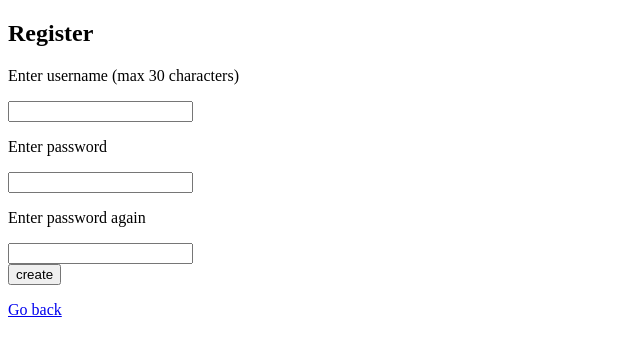
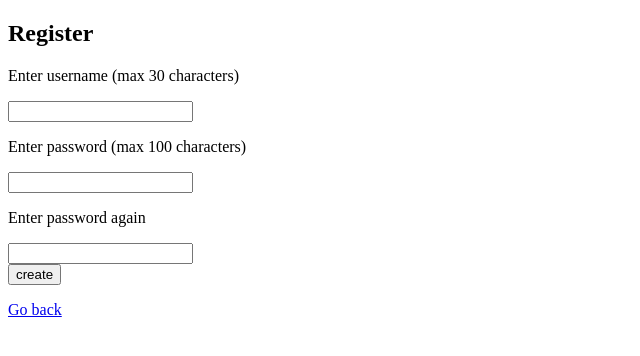
Before and after one commit to hyvarinen-o/Flashcards, a Flask app: page /register in a window 1280 px wide. Shown: the top 356 px of the page, without its empty margins (0-640 px from the left). Run offline with Flask 3, Linux system fonts and the light colour scheme.

Commit message:
add max character count to password and improve category select

```diff
--- a/app.py
+++ b/app.py
@@ -44,7 +44,7 @@ def register():
         username = request.form["username"].rstrip()
         password1 = request.form["password1"].rstrip()
         password2 = request.form["password2"].rstrip()
-        if not username or not password1 or not password2 or len(username) > 30 or len(password1) > 200:
+        if not username or not password1 or not password2 or len(username) > 30 or len(password1) > 100:
             flash("ERROR: Invalid username or password")
             return render_template("register.html", filled={})
         if len(username.strip(" ")) < 1 or len(password1.strip(" ")) < 1:
@@ -366,7 +366,9 @@ def add_categories(deck_id):
         for category_id in category_id_list:
             if decks.check_for_duplicate_category(category_id, deck_id):
                 decks.add_category_to_deck(category_id, deck_id)
-    return redirect("/deck/" + str(deck_id))
+        return redirect("/deck/" + str(deck_id))
+    flash("Please select atleast 1 category")
+    return redirect("/edit_categories/" + str(deck_id))
 
 @app.route("/delete_category_from_deck/<int:deck_id>/<int:category_id>", methods=["POST"])
 def delete_category_from_deck(deck_id, category_id):
--- a/templates/category_edit.html
+++ b/templates/category_edit.html
@@ -13,6 +13,7 @@
     {% endfor %}
         <button type="submit">Submit selection</button>
     </form>
+    {{ get_flashed_messages()[0] }}
     <hr />
     <h3><b>Delete categories from deck:</b></h3>
     {% if decks_categories != [] %}
--- a/templates/index.html
+++ b/templates/index.html
@@ -56,7 +56,7 @@
     </p>
     <p>
     <a href="/{{ page - 1 }}">&lt;&lt;</a>
-    Sivu {{ page }}/{{ page_count }}
+    Page {{ page }}/{{ page_count }}
     <a href="/{{ page + 1 }}">&gt;&gt;</a>
     </p>
     <hr />
--- a/templates/register.html
+++ b/templates/register.html
@@ -11,10 +11,10 @@
     <form action="/register", method="post">
         <p>Enter username (max 30 characters)</p>
         <input type="text" name="username" required maxlenght="30" value="{{ filled.username }}"/>
-        <p>Enter password</p>
-        <input type="text" name="password1" required maxlenght="200"/>
+        <p>Enter password (max 100 characters)</p>
+        <input type="text" name="password1" required maxlenght="100"/>
         <p>Enter password again</p>
-        <input type="text" name="password2" required maxlength="200"/>
+        <input type="text" name="password2" required maxlength="100"/>
         <br>
         <input type="submit" value="create" />
     </form>
```
